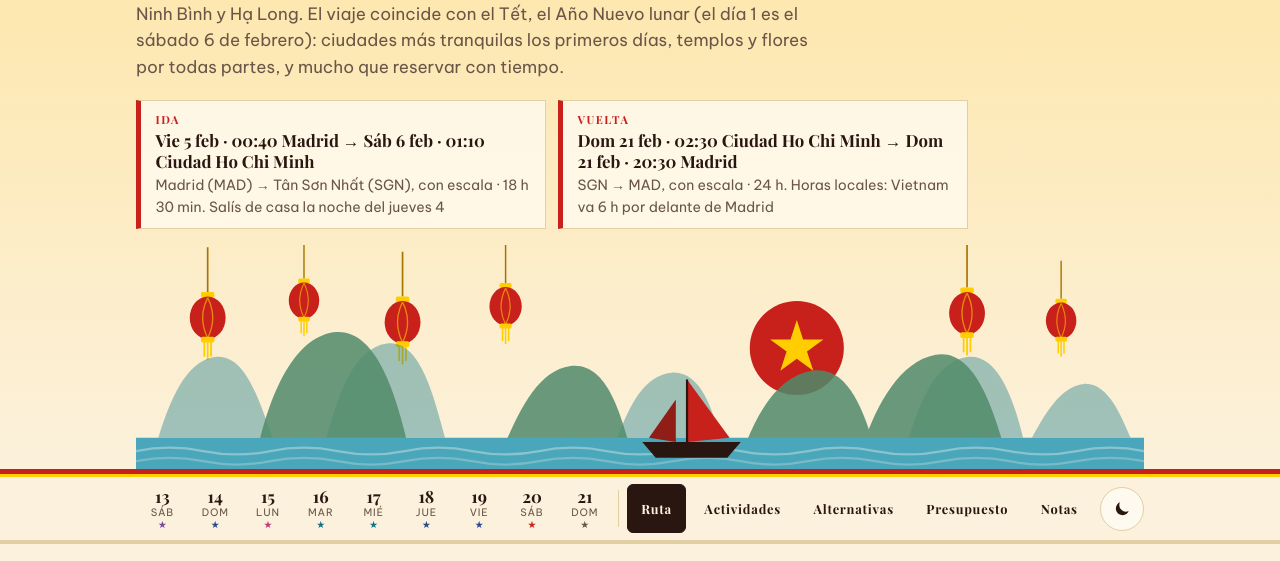
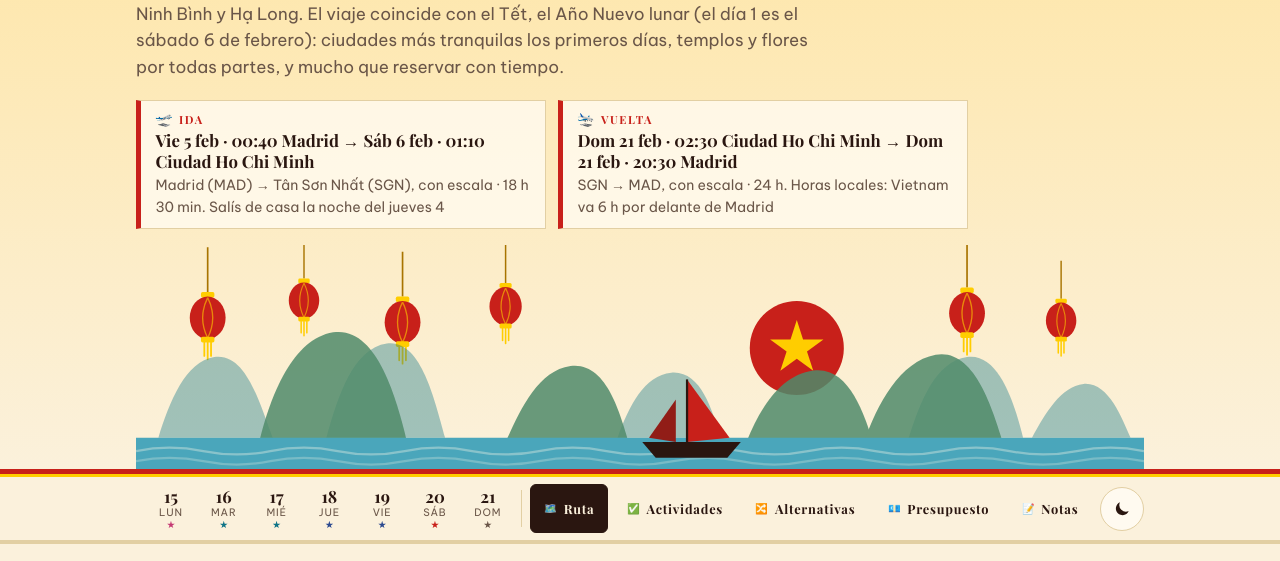
Before and after one commit to andreshere00/vietnam-trip, a plain HTML site: page index.html in a window 1280 px wide. Shown: the part 239-800 px from the top of the page. Drawn offline with nearby package versions, Linux system fonts and the light colour scheme.

Commit message:
feat(ui): add iconography to events, costs, tabs and sections

```diff
--- a/index.html
+++ b/index.html
@@ -545,6 +545,13 @@ html { scroll-padding-top: 4.5rem; }
   .date .badge { grid-column: 1 / 3; grid-row: 3; justify-self: start; font-size: .62rem; }
   .daytotal { grid-column: 2 / 4; grid-row: 3; justify-self: end; margin: 0; font-size: .8rem; padding: .1rem .5rem; }
 }
+
+.ic { display: inline-block; margin-right: .4em; font-style: normal; font-family: "Apple Color Emoji", "Segoe UI Emoji", "Noto Color Emoji", sans-serif; font-size: .95em; line-height: 1; letter-spacing: 0; text-transform: none; }
+.ev h3 .ic { font-size: 1.05em; margin-right: .45em; }
+.chip .ic, .sum small .ic { margin-right: .3em; }
+.nav a.txt .ic { display: none; }
+@media (min-width: 900px) { .nav a.txt .ic { display: inline-block; } }
+.compact .ev h3 .ic { font-size: 1em; }
 </style>
 </head>
 <body>
@@ -3007,6 +3014,63 @@ html { scroll-padding-top: 4.5rem; }
       document.addEventListener('click', function (e) { var a = e.target.closest && e.target.closest('a[href="#' + x[0] + '"]'); if (a && sec.classList.contains('sec-off')) { set(true); save(); } }, true);
     });
   })();
+
+  /* ---------- Iconografía: símbolos en lugar de texto donde el significado se sobreentiende ---------- */
+  (function () {
+    var ICO = {
+      act: '🎟️', trans: '🚗', fly: '✈️', food: '🍜', lodge: '🏨', tick: '🎟️', sleep: '🏨', tet: '🧧',
+      swap: '🔄', add: '➕'
+    };
+    var RULES = [
+      [/tiro/i, '🎯'], [/t[uú]neles/i, '🕳️'], [/clase de cocina|cocina vietnamita/i, '👩‍🍳'], [/tai chi/i, '🧘'],
+      [/masaje|spa\b/i, '💆'], [/fiesta|copas|discoteca|rooftop|bia h/i, '🍹'], [/fuegos|giao th/i, '🎆'],
+      [/vuelo|aterrizaje|despegue|aeropuerto|llegada a madrid/i, '✈️'], [/tren /i, '🚆'], [/ferry|barco|crucero|kayak|lancha|embarque|sampán|fondeo|desembarco/i, '🚤'],
+      [/caf[eé]|cà phê/i, '☕'], [/almuerzo|cena|desayuno|brunch|comida|phở|bún|pesca de calamares/i, '🍜'],
+      [/templo|pagoda|catedral|mausoleo|ciudadela|tumba|santuario|bái đính|linh phư/i, '🛕'],
+      [/museo|prisión|vestigios|teatro|marionetas|ópera/i, '🏛️'], [/compras|sastrer|mercado|bến thành|linternas/i, '🛍️'],
+      [/bici|ciclo/i, '🚲'], [/playa|mỹ khê|an bàng|surf/i, '🏖️'], [/cueva|gruta|karst|bahía|isla|hang m|tràng an|tam cốc|arrozales|lago|río|cascada|paso de|mirador|skydeck|landmark|bà nà|fansipan|sa pa|valle/i, '🏞️'],
+      [/check-in|hotel|descanso|maletas|alojamiento|homestay/i, '🧳'], [/salida|traslado|regreso|autobús|shuttle|coche|taxi|grab/i, '🚗'],
+      [/flores|calle de las/i, '🌸'], [/paseo|centro|casco|old quarter|distrito/i, '🚶']
+    ];
+    var iconFor = function (t) { for (var i = 0; i < RULES.length; i++) if (RULES[i][0].test(t)) return RULES[i][1]; return '📍'; };
+    var pre = function (el, ico) {
+      if (!el || el.getAttribute('data-ic')) return;
+      el.setAttribute('data-ic', '1');
+      var s = document.createElement('span'); s.className = 'ic'; s.setAttribute('aria-hidden', 'true'); s.textContent = ico;
+      el.insertBefore(s, el.firstChild);
+    };
+    var decorate = function () {
+      document.querySelectorAll('.ev h3').forEach(function (h) { pre(h, iconFor(h.textContent)); });
+      document.querySelectorAll('.chip.act, .chip.trans, .chip.fly, .chip.food').forEach(function (c) { pre(c, ICO[c.className.split(' ')[1]]); });
+      document.querySelectorAll('.sum small').forEach(function (sm) {
+        var t = sm.textContent.toLowerCase();
+        pre(sm, /entradas/.test(t) ? ICO.act : /transp/.test(t) ? ICO.trans : /vuelo/.test(t) ? ICO.fly : /comida/.test(t) ? ICO.food : /aloj/.test(t) ? ICO.lodge : '∑');
+      });
+      document.querySelectorAll('.tab').forEach(function (b) { var k = b.className.split(' ')[1]; pre(b, ICO[k] || ''); });
+      document.querySelectorAll('.dinfo > summary b').forEach(function (b) { pre(b, 'ℹ️'); });
+      document.querySelectorAll('.dot-t').forEach(function (b) { pre(b, '🧭'); });
+      document.querySelectorAll('.ac-k').forEach(function (b) { pre(b, /Añade/.test(b.textContent) ? ICO.add : ICO.swap); });
+      document.querySelectorAll('.dopts legend').forEach(function (l) { pre(l, /Añadir/.test(l.textContent) ? ICO.add : '🔄'); });
+      document.querySelectorAll('.badge.lunar').forEach(function (b) { pre(b, '🌙'); });
+      document.querySelectorAll('.fl small').forEach(function (b) { pre(b, /Ida/.test(b.textContent) ? '🛫' : '🛬'); });
+      document.querySelectorAll('.daytotal').forEach(function (b) { pre(b, '💶'); });
+      document.querySelectorAll('.nav a.txt').forEach(function (a) {
+        var m = { '#ruta': '🗺️', '#actividades': '✅', '#alternativas': '🔀', '#presupuesto': '💶', '#notas': '📝' }; pre(a, m[a.getAttribute('href')] || '');
+      });
+      document.querySelectorAll('.stog .st-t').forEach(function (t) {
+        var s = t.textContent; pre(t, /ruta/i.test(s) ? '🗺️' : /actividades/i.test(s) ? '✅' : /alternativas/i.test(s) ? '🔀' : /presupuesto/i.test(s) ? '💶' : '');
+      });
+      document.querySelectorAll('.altbar, .actbar').forEach(function (b) { pre(b, '📊'); });
+      document.querySelectorAll('.altgrp h3').forEach(function (h) {
+        var t = h.textContent, m = [[/Compras/, '🛍️'], [/fiesta/, '🍹'], [/Excursiones/, '🚐'], [/Cruceros/, '🚢'], [/norte/, '🏔️'], [/Antes/, '🧳'], [/Plan B/, '🧧'], [/Huế/, '🏯'], [/Hội An/, '🏮'], [/Hà Nội/, '🏙️'], [/Ninh/, '⛰️'], [/Ho Chi Minh/, '🌆']];
+        for (var i = 0; i < m.length; i++) if (m[i][0].test(t)) { pre(h, m[i][1]); return; }
+      });
+      document.querySelectorAll('.dpr.pos, .dpr.neg').forEach(function () {});
+    };
+    var prev = afterRender;
+    afterRender = function () { if (prev) prev(); decorate(); };
+    decorate();
+  })();
 })();
 </script>
 </body>
```
Also changed, not shown: 1 other file.
